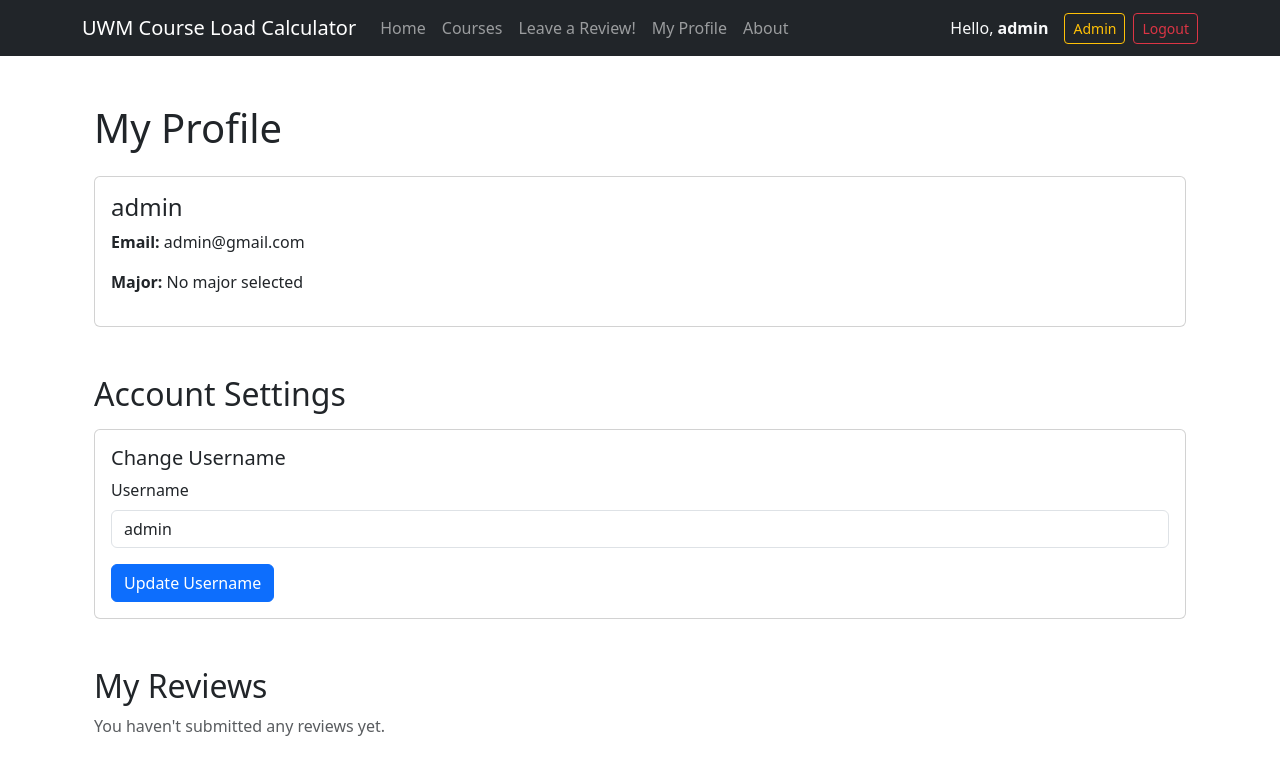
After one commit to hoffm673/CapstoneProject, a Django app: page /profile/ in a window 1280 px wide. The commit adds this page. Shown: the top 775 px of the page. Run offline with Django 5.2, Linux system fonts and the light colour scheme; a user stored in the database is signed in; data that the repository does not hold is empty.

Commit message:
added My Profile page that shows account info (username, email, and major). Also shows the user's reviews and users can change their username from here

```diff
--- a/main/urls.py
+++ b/main/urls.py
@@ -6,6 +6,7 @@ urlpatterns = [
     path('review/', views.review, name='review'),
     path('search/', views.search, name='search'),
     path('courses/<int:course_id>/', views.course_detail, name='course_detail'),
+    path('profile/', views.my_profile, name='my_profile'),
 
 #login / register
     path('login/', views.login_view, name='login'),
--- a/main/views.py
+++ b/main/views.py
@@ -14,6 +14,7 @@ from django.contrib.auth.tokens import default_token_generator
 from django.utils.http import urlsafe_base64_encode, urlsafe_base64_decode
 from django.utils.encoding import force_bytes, force_str
 from django.contrib.auth.decorators import login_required
+
 
 
 def home(request):
@@ -352,3 +353,27 @@ def reset_password_confirm_view(request, uidb64, token):
         return render(request, 'Registration/reset_password_confirm.html', {
             'error': 'The password reset link is invalid or has expired.'
         })
+
+@login_required
+def my_profile(request):
+
+    username_error = None
+
+    # Method for changing username on the profile page
+    if request.method == 'POST':
+        new_username = request.POST.get('username')
+
+        # Check if the username already exists
+        if User.objects.filter(username=new_username).exclude(id=request.user.id).exists():
+            username_error = "That username is already taken."
+        else:
+            request.user.username = new_username
+            request.user.save()
+
+    # grabs all the reviews for the logged in user
+    reviews = Review.objects.filter(review_user=request.user)
+
+    return render(request, 'my_profile.html', {
+        'reviews': reviews,
+        'username_error': username_error
+    })
--- a/templates/base.html
+++ b/templates/base.html
@@ -59,6 +59,12 @@
                     </li>
 
                     <li class="nav-item">
+                        <a class="nav-link" href="{% url 'my_profile' %}">
+                            My Profile
+                        </a>
+                    </li>
+
+                    <li class="nav-item">
                         <a class="nav-link" href="{% url 'about' %}">
                             About
                         </a>
--- /dev/null
+++ b/templates/my_profile.html
@@ -0,0 +1,129 @@
+
+    {% extends "base.html" %}
+
+    {% block title %}My Profile{% endblock %}
+
+    {% block content %}
+
+    <div class="container mt-5">
+
+        <h1>My Profile</h1>
+
+        <!-- Profile card that shows the user's name, email, and major-->
+        <div class="card mt-4">
+            <div class="card-body">
+
+                <h4 class="card-title">{{ user.username }}</h4>
+
+                <p>
+                    <strong>Email:</strong>
+                    {{ user.email }}
+                </p>
+
+                <p>
+                    <strong>Major:</strong>
+                    {% if user.user_major %}
+                        {{ user.user_major.major_name }}
+                    {% else %}
+                        No major selected
+                    {% endif %}
+                </p>
+
+            </div>
+        </div>
+
+
+        <!-- Account settings section -->
+        <h2 class="mt-5">Account Settings</h2>
+
+        <div class="card mt-3">
+            <div class="card-body">
+
+                <h5 class="card-title">Change Username</h5>
+
+                <form method="POST">
+                    {% csrf_token %}
+
+                    <div class="mb-3">
+                        <label for="username" class="form-label">
+                            Username
+                        </label>
+
+                        <input
+                            type="text"
+                            class="form-control"
+                            id="username"
+                            name="username"
+                            value="{{ user.username }}"
+                            required
+                        >
+
+                        {% if username_error %}
+                            <div class="text-danger mt-2">
+                                {{ username_error }}
+                            </div>
+                        {% endif %}
+                    </div>
+
+                    <button type="submit" class="btn btn-primary">
+                        Update Username
+                    </button>
+
+                </form>
+
+            </div>
+        </div>
+
+
+        <!-- Card that shows all the user's reviews -->
+        <h2 class="mt-5">My Reviews</h2>
+            {% if reviews %}
+
+                {% for review in reviews %}
+
+                    <div class="card mt-3">
+                        <div class="card-body">
+
+                            <h5 class="card-title">
+                                {{ review.review_course }}
+                            </h5>
+
+                            <p>
+                                <strong>Professor:</strong>
+                                {{ review.review_professor }}
+                            </p>
+
+                            <p>
+                                <strong>Difficulty:</strong>
+                                {{ review.difficulty_score }}/5
+                            </p>
+
+                            <p>
+                                <strong>Time Consumption:</strong>
+                                {{ review.time_score }}/5
+                            </p>
+
+                            <p>
+                                {{ review.review_text }}
+                            </p>
+
+                            <small class="text-muted">
+                                Posted {{ review.review_date }}
+                            </small>
+
+                        </div>
+                    </div>
+
+                {% endfor %}
+
+            {% else %}
+
+                <p class="text-muted">You haven't submitted any reviews yet.</p>
+
+            {% endif %}
+
+
+
+    </div>
+
+    {% endblock %}
```
